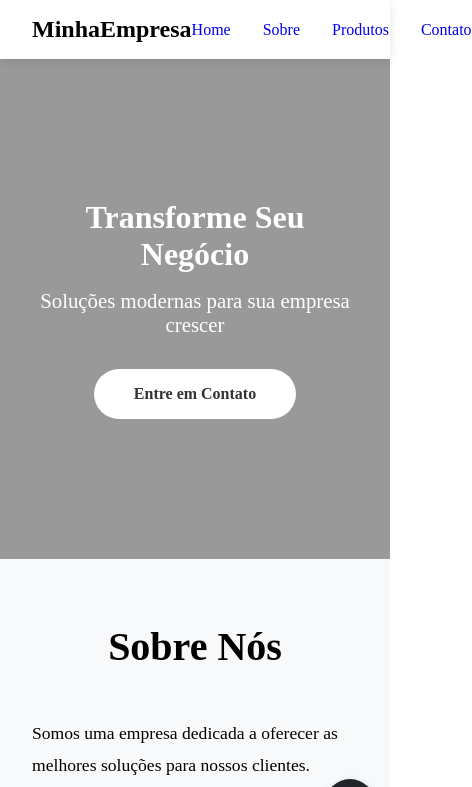
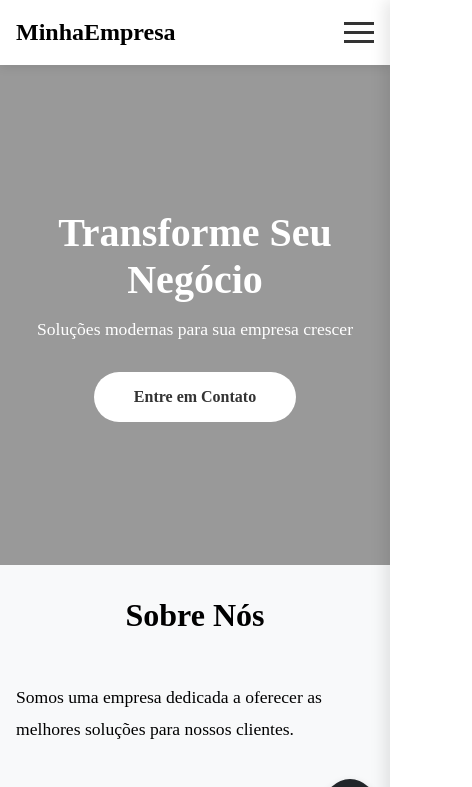
Before and after one commit to gearle01/Base, a plain HTML site: page site-builder-cms-v2/index.html in a window 390 px wide. Shown: the top 787 px of the page, 472 px wide, since content can reach past the window. Drawn offline with Linux system fonts and the light colour scheme; no server answers; grey boxes are pictures that could not be loaded.

Commit message:
Novas adicioes e correções de bugs
Foi corrigido varios bugs de front e backend

```diff
--- a/site-builder-cms-v2/css/main.css
+++ b/site-builder-cms-v2/css/main.css
@@ -158,7 +158,7 @@
 .form-group .error-msg {
     color: #dc3545;
     font-size: 0.75rem;
-    margin-top: 0.3rem;
+    margin-top: .3rem;
     display: none;
 }
 
@@ -509,6 +509,19 @@
     flex-shrink: 0; /* Prevent button from shrinking */
 }
 
+/* Hamburger Menu */
+.hamburger {
+    display: none;
+    cursor: pointer;
+}
+
+.hamburger .line {
+    width: 30px;
+    height: 3px;
+    background: #333;
+    margin: 6px 0;
+    transition: 0.4s;
+}
 
 @media (max-width: 768px) {
     .container {
@@ -525,7 +538,66 @@
         grid-template-columns: 1fr;
     }
 
-    .banner h1 {
+    .site-nav {
+        padding: 1rem;
+    }
+
+    .site-nav-links {
+        position: fixed;
+        right: 0;
+        top: 0;
+        height: 100vh;
+        background: white;
+        display: flex;
+        flex-direction: column;
+        align-items: center;
+        justify-content: space-around;
+        width: 60%;
+        transform: translateX(100%);
+        transition: transform 0.5s ease-in-out;
+        box-shadow: -5px 0 15px rgba(0,0,0,0.1);
+        z-index: 1000;
+    }
+
+    .site-nav.nav-active .site-nav-links {
+        transform: translateX(0%);
+    }
+
+    .site-nav-links li {
+        opacity: 1;
+    }
+
+    .hamburger {
+        display: block;
+        z-index: 1001;
+    }
+
+    .site-nav.nav-active .hamburger .line:nth-child(1) {
+        transform: rotate(-45deg) translate(-5px, 6px);
+    }
+
+    .site-nav.nav-active .hamburger .line:nth-child(2) {
+        opacity: 0;
+    }
+
+    .site-nav.nav-active .hamburger .line:nth-child(3) {
+        transform: rotate(45deg) translate(-5px, -6px);
+    }
+
+    /* Other responsive styles */
+    .site-section {
+        padding: 2rem 1rem;
+    }
+
+    .section-title {
         font-size: 2rem;
     }
+
+    .banner h1 {
+        font-size: 2.5rem;
+    }
+
+    .banner p {
+        font-size: 1.1rem;
+    }
 }
--- a/site-builder-cms-v2/index.html
+++ b/site-builder-cms-v2/index.html
@@ -4,6 +4,7 @@
     <meta charset="UTF-8">
     <meta name="viewport" content="width=device-width, initial-scale=1.0">
     <title>Minha Empresa</title>
+    <link rel="icon" href="favicon.svg" type="image/svg+xml">
     <link rel="stylesheet" href="css/main.css">
     <style>
         /* Estilo simples para o ícone de admin */
@@ -40,6 +41,11 @@
                 <li class="nav-produtos"><a href="#produtos">Produtos</a></li>
                 <li class="nav-contato"><a href="#contato">Contato</a></li>
             </ul>
+            <div class="hamburger">
+                <div class="line"></div>
+                <div class="line"></div>
+                <div class="line"></div>
+            </div>
         </nav>
 
         <!-- Banner -->
@@ -132,5 +138,6 @@
     <!-- Scripts -->
     <script src="js/firebase-config.js"></script>
     <script src="js/public.js"></script>
+    <script src="js/responsive.js"></script>
 </body>
 </html>
--- /dev/null
+++ b/site-builder-cms-v2/js/responsive.js
@@ -0,0 +1,10 @@
+document.addEventListener('DOMContentLoaded', function() {
+    const hamburger = document.querySelector('.hamburger');
+    const nav = document.querySelector('.site-nav');
+
+    if (hamburger && nav) {
+        hamburger.addEventListener('click', function() {
+            nav.classList.toggle('nav-active');
+        });
+    }
+});
```
Also changed, not shown: site-builder-cms-v2/favicon.svg (added).
